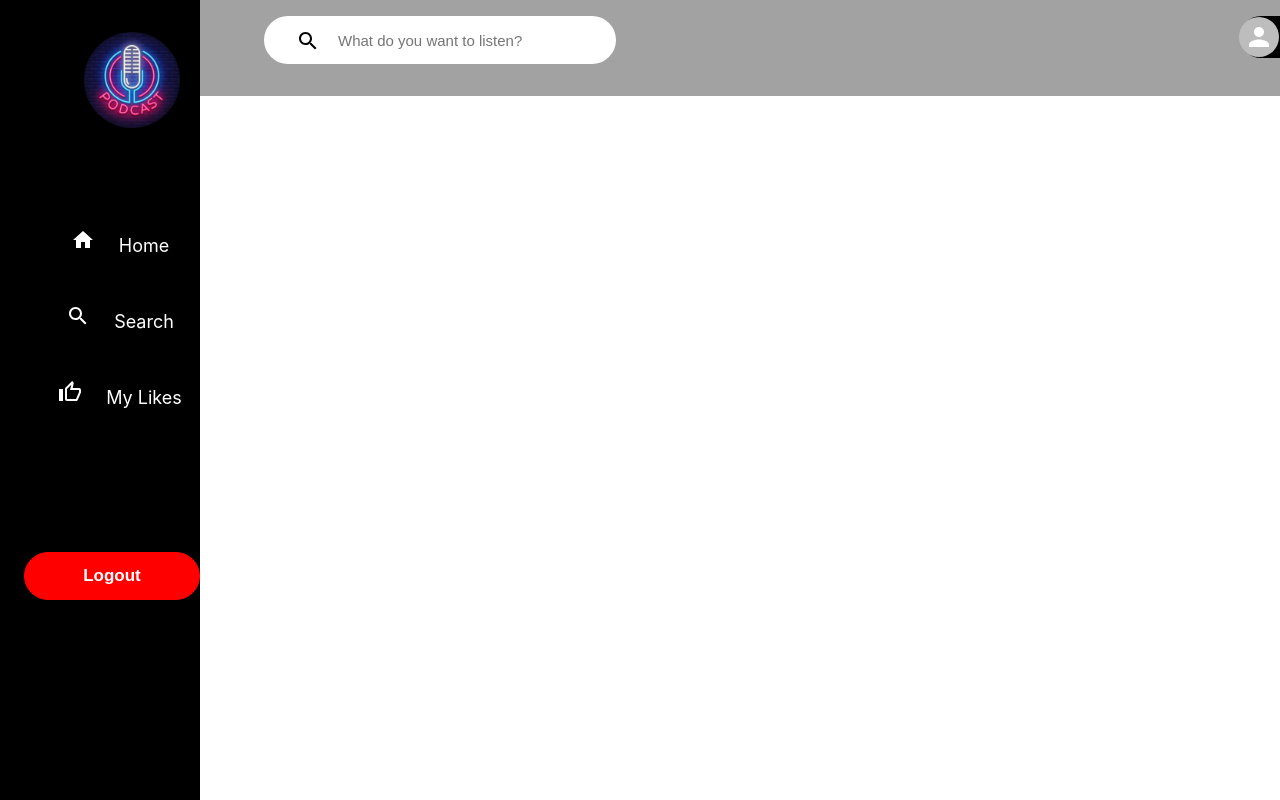
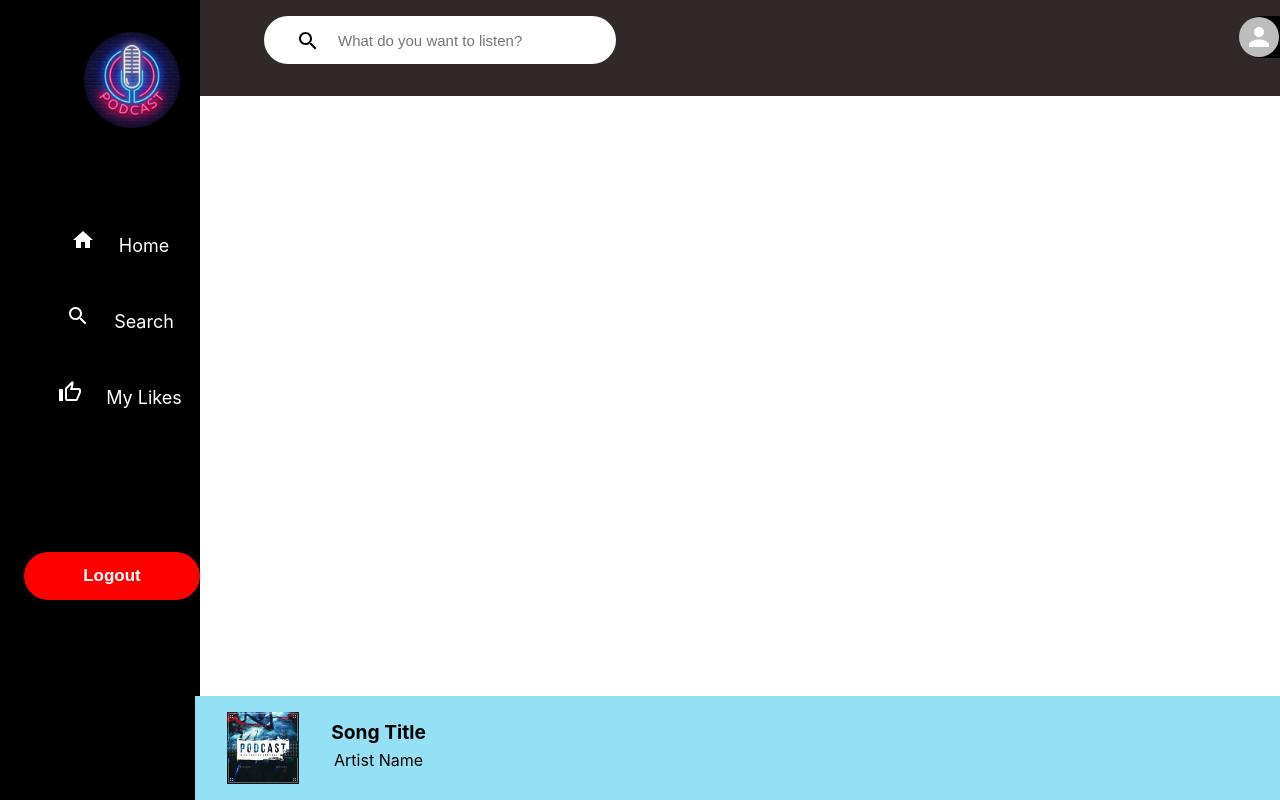
Before and after one commit to Ritika091/Team-TechKnowBit, a React (Create React App) app in the folder frontend/: page / in a window 1280 px wide. Shown: the top 800 px of the page. Built offline with nearby package versions, Linux system fonts and the light colour scheme.

Commit message:
added player component

```diff
--- a/frontend/src/Components/Home/Home.js
+++ b/frontend/src/Components/Home/Home.js
@@ -2,12 +2,14 @@ import React from 'react'
 import Sidebar from '../Sidebar/Sidebar'
 import UpperNav from '../UpperNav/UpperNav'
 import './Home.css'
+import Player from '../Player/Player'
 
 export default function Home() {
   return (
     <div className='Home'>
         <Sidebar/>
         <UpperNav/>
+        <Player/>
     </div>
   )
 }
--- /dev/null
+++ b/frontend/src/Components/Player/Player.css
@@ -0,0 +1,30 @@
+.Player{
+    bottom: 0;
+    position: fixed;
+    right: 0;
+    width: 84.75vw;
+    background-color: rgb(148, 224, 244);
+}
+.album_cover {
+    width: 4.5rem;
+    margin-top: 1rem;
+    margin-bottom: 1rem;
+    margin-left: 2rem;
+}
+.Player_name{
+    display: flex;
+}
+.track-title{
+    display: block;
+    font-weight: bolder;
+    margin-bottom: 0.4rem;
+    font-size: larger;
+}
+.track-info{
+    margin-left: 2rem;
+    margin-top: 1.5rem;
+}
+.track-info span{
+    color: rgb(0, 0, 0);
+
+}
--- /dev/null
+++ b/frontend/src/Components/Player/Player.js
@@ -0,0 +1,19 @@
+import React from 'react'
+import './Player.css'
+import thumbnail from '../../assets/thumbnail.jpg'
+
+
+export default function Player() {
+  return (
+    <div className='Player'>
+        <div className='Player_name'>
+            <img className='album_cover' src={thumbnail}></img>
+            <div class="track-info">
+            <span class="track-title">Song Title</span>
+            <span class="artist-name">Artist Name</span>
+            </div>
+        </div>
+
+    </div>
+  )
+}
--- a/frontend/src/Components/UpperNav/UpperNav.css
+++ b/frontend/src/Components/UpperNav/UpperNav.css
@@ -1,11 +1,11 @@
 .UpperNav{
-    background-color: rgba(26, 23, 23, 0.4);
+    background-color: rgb(49, 41, 41);
     width: 100vw;
     height: 12vh;
 }
 .Search{
     display: flex;
-    background: white;
+    background: rgb(255, 255, 255);
     width: 22rem;
     border-radius: 4rem;
     height: 3rem;
```
Also changed, not shown: frontend/src/assets/thumbnail.jpg (added).
